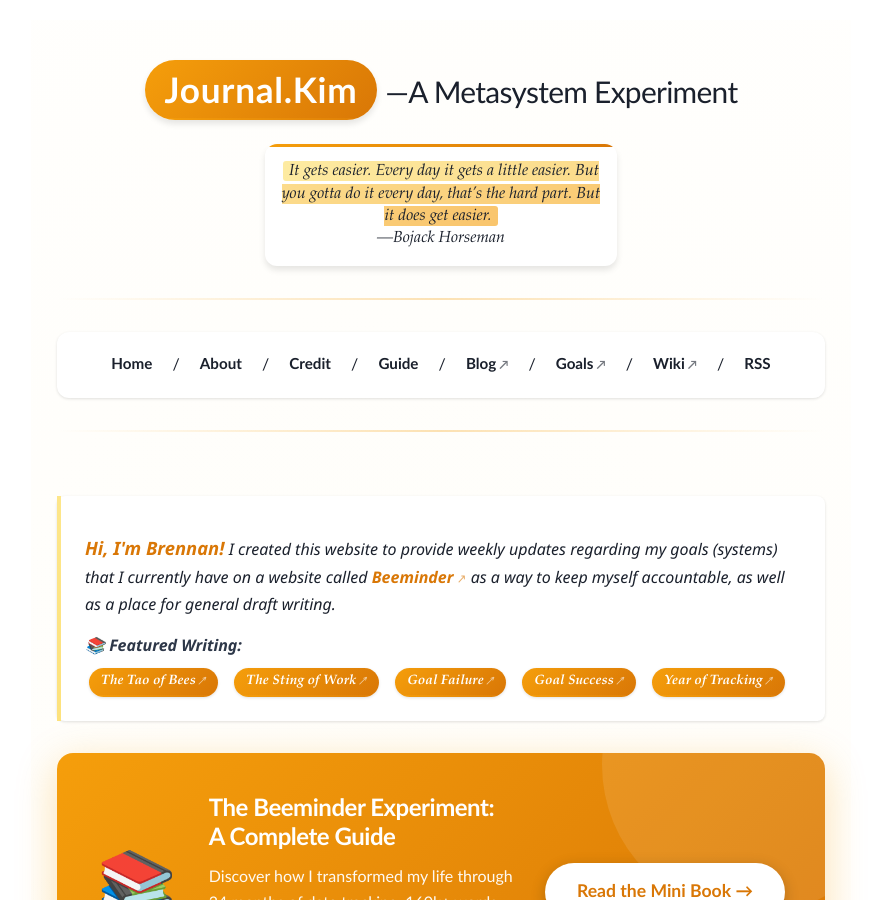
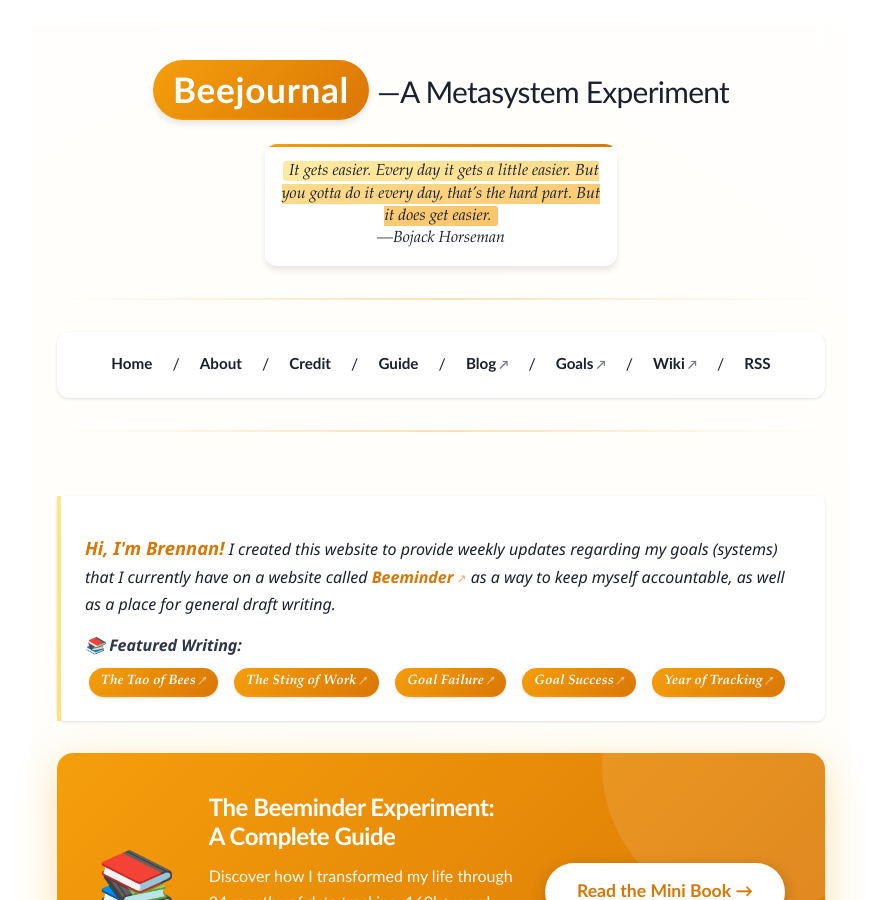
Before and after one commit to brennanbrown/journalbar, a Jekyll site: the page built from index.html, in a window 1280 px wide and 900 px high. Shown: the whole window, without its empty margins (199-1079 px from the left). Built offline with Jekyll 4.4.1, drawn with Linux system fonts in a browser that asks for light colours; the list of posts is cut into pages by our own code.

Commit message:
chore: update site configuration and deployment settings
- Update Jekyll configuration for improved site settings
- Update head.html include with modern meta tags and optimizations
- Update Netlify configuration for better deployment experience

```diff
--- a/_config.yml
+++ b/_config.yml
@@ -1,5 +1,5 @@
 ---
-title: Journal.Kim
+title: Beejournal
 timezone: UTC
 collections:
   pages:
@@ -16,7 +16,7 @@
 email: mail@brennanbrown.ca
 description: 'A personal blog for self-quantification via Beeminder. Powered by Jekyll. '
 baseurl: ''
-url: https://journal.kim
+url: https://beejournal.netlify.app
 repository: https://github.com/brennanbrown/journalbar
 twitter: https://twitter.com/brennankbrown/
 github: https://github.com/brennanbrown
--- a/_includes/head.html
+++ b/_includes/head.html
@@ -8,11 +8,6 @@
     <meta http-equiv="X-Frame-Options" content="SAMEORIGIN">
     <meta http-equiv="X-XSS-Protection" content="1; mode=block">
     <meta name="referrer" content="strict-origin-when-cross-origin">
-
-    <!-- Google Fonts -->
-    <link rel="preconnect" href="https://fonts.googleapis.com">
-    <link rel="preconnect" href="https://fonts.gstatic.com" crossorigin>
-    <link href="https://fonts.googleapis.com/css2?family=Lora:ital,wght@0,400;0,500;0,600;0,700;1,400;1,500&display=swap" rel="stylesheet">
 
     <!-- Stylesheets -->
     <link rel="stylesheet" href="https://cdn.jsdelivr.net/npm/water.css@2/out/light.css" crossorigin="anonymous">
@@ -29,15 +24,15 @@
     {%- include google_analytics.html -%}
     {%- endif -%}
     <!-- Primary Meta Tags -->
-    <title>Project Journal.Kim</title>
-    <meta name="title" content="Project Journal.Kim">
+    <title>Beejournal</title>
+    <meta name="title" content="Beejournal">
     <meta name="description" content="A personal blog for self-quantification via Beeminder. Powered by Jekyll.  // It gets easier. Every day it gets a little easier. But you gotta do it every day, that’s the hard part. But it does get easier.
     —Bojack Horseman ">
 
     <!-- Open Graph / Facebook -->
     <meta property="og:type" content="website">
     <meta property="og:url" content="https://metatags.io/">
-    <meta property="og:title" content="Project Journal.Kim">
+    <meta property="og:title" content="Beejournal">
     <meta property="og:description" content="A personal blog for self-quantification via Beeminder. Powered by Jekyll.  // It gets easier. Every day it gets a little easier. But you gotta do it every day, that’s the hard part. But it does get easier.
     —Bojack Horseman ">
     <meta property="og:image" content="https://i.postimg.cc/HnFzkZnY/journal-bar.jpg">
@@ -45,7 +40,7 @@
     <!-- Twitter -->
     <meta property="twitter:card" content="summary_large_image">
     <meta property="twitter:url" content="https://metatags.io/">
-    <meta property="twitter:title" content="Project Journal.Kim">
+    <meta property="twitter:title" content="Beejournal">
     <meta property="twitter:description" content="A personal blog for self-quantification via Beeminder. Powered by Jekyll.  // It gets easier. Every day it gets a little easier. But you gotta do it every day, that’s the hard part. But it does get easier.
     —Bojack Horseman ">
     <meta property="twitter:image" content="https://i.postimg.cc/HnFzkZnY/journal-bar.jpg">
--- a/netlify.toml
+++ b/netlify.toml
@@ -1,4 +1,4 @@
-# Netlify configuration for journal.kim
+# Netlify configuration for beejournal.netlify.app
 # https://docs.netlify.com/configure-builds/file-based-configuration/
 
 [build]
@@ -45,8 +45,8 @@
 
 # Custom domain settings
 [[redirects]]
-  from = "https://journalbar.netlify.app/*"
-  to = "https://journal.kim/:splat"
+  from = "https://journal.kim/*"
+  to = "https://beejournal.netlify.app/:splat"
   status = 301
   force = true
 
```
